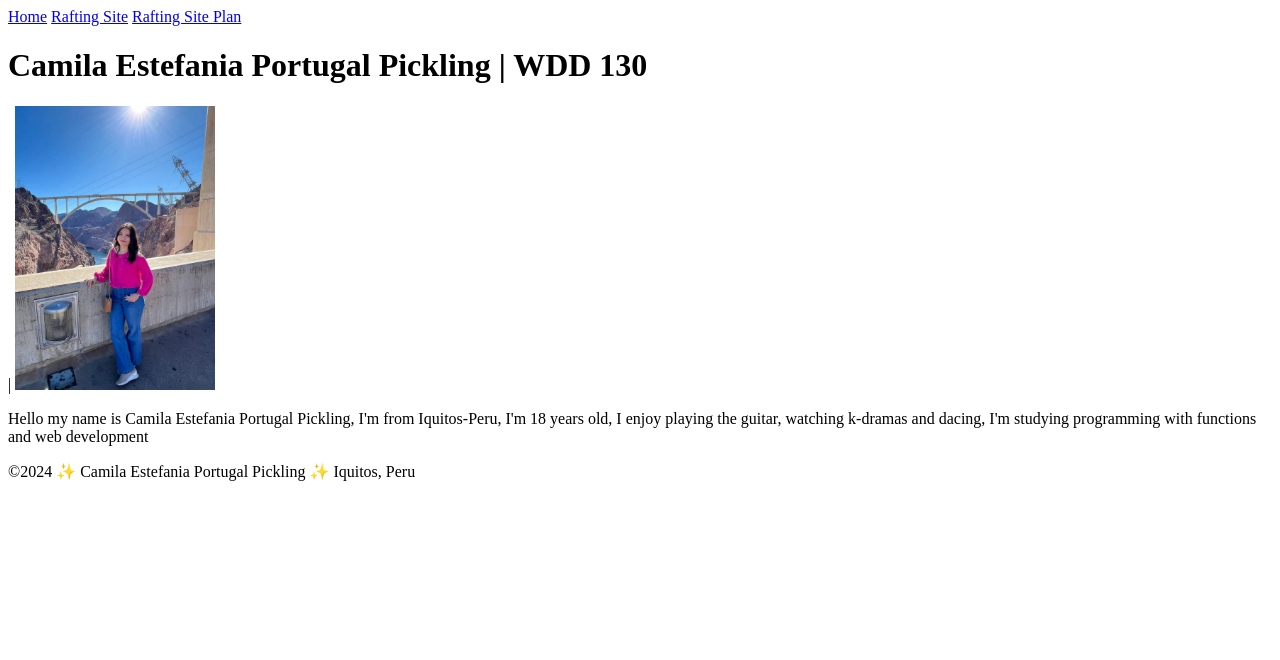
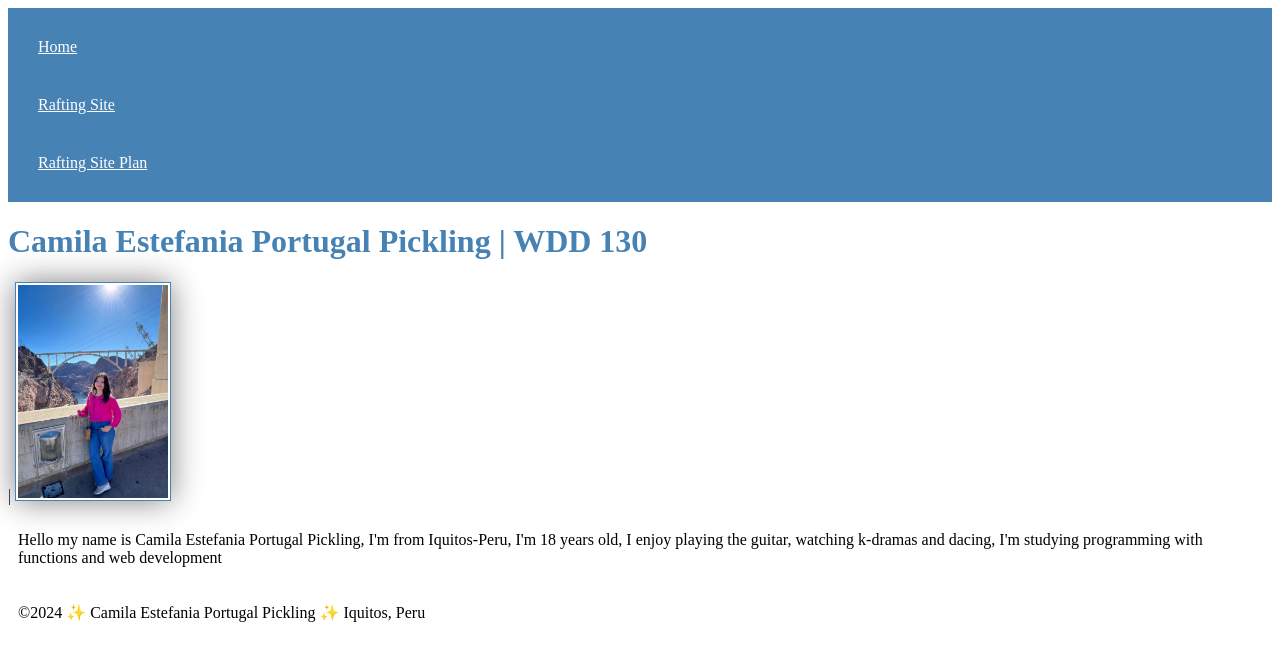
Before and after one commit to camilaportugal/wdd130, a plain HTML site: page index.html in a window 1280 px wide. Drawn offline with Linux system fonts and the light colour scheme.

Commit message:
holy grail added

```diff
--- a/index.html
+++ b/index.html
@@ -1,6 +1,7 @@
 <!DOCTYPE html>
 <html lang="en-US">
     <head>
+        <link rel="stylesheet" href="styles/style.css">
         <meta charset="utf-8"/>
         <meta name="viewport" content="width=device-width,initial-scale=1.0"/>
         <title>Camila Estefania Portugal Pickling | WDD 130</title>
--- /dev/null
+++ b/styles/style.css
@@ -0,0 +1,26 @@
+nav {
+    background-color: steelblue;
+    padding: 10px;
+}
+
+nav a {
+    color: white;
+    display: block;
+    padding: 20px;
+}
+
+h1 {
+    color: steelblue;
+}
+
+img {
+    width: 150px;
+    height: auto;
+    border: 1px solid steelblue;
+    padding: 2px;
+    box-shadow: 0 0 30px gray;
+}
+
+p {
+    padding: 10px;
+}
```
